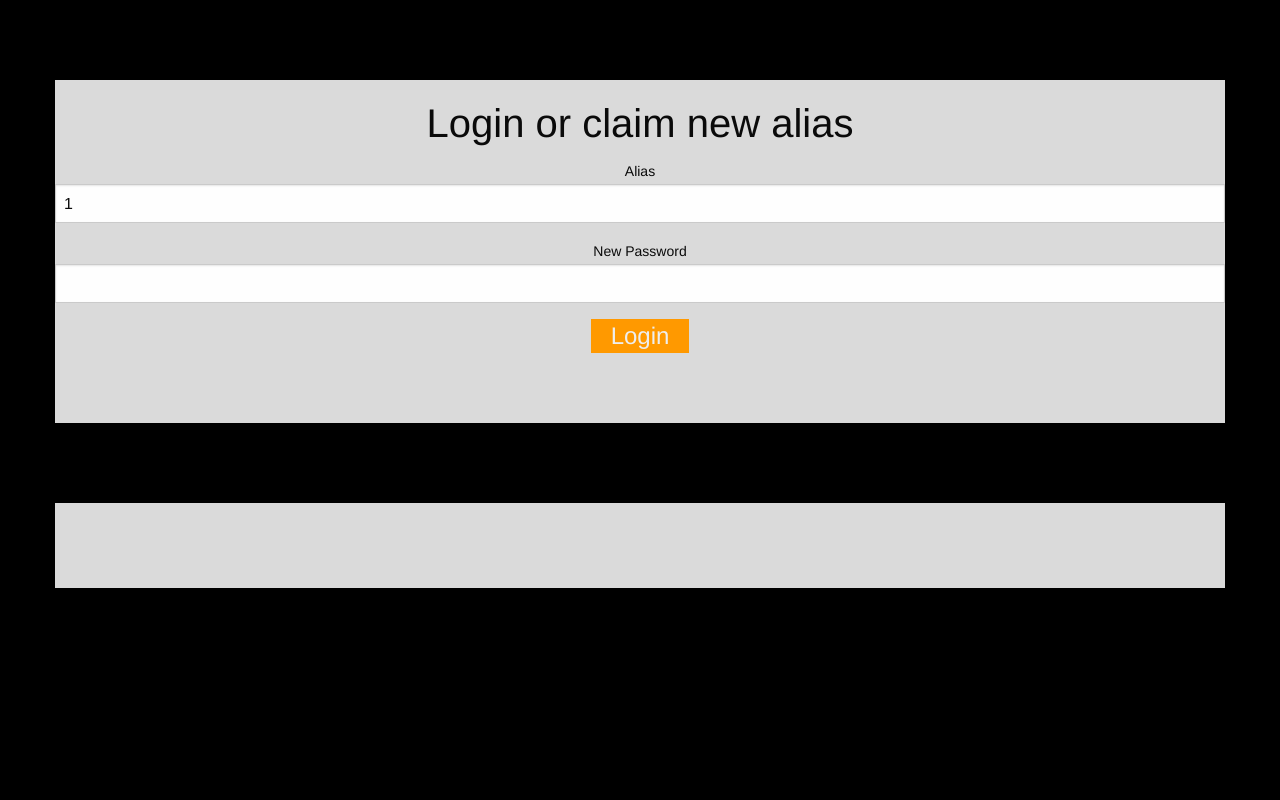
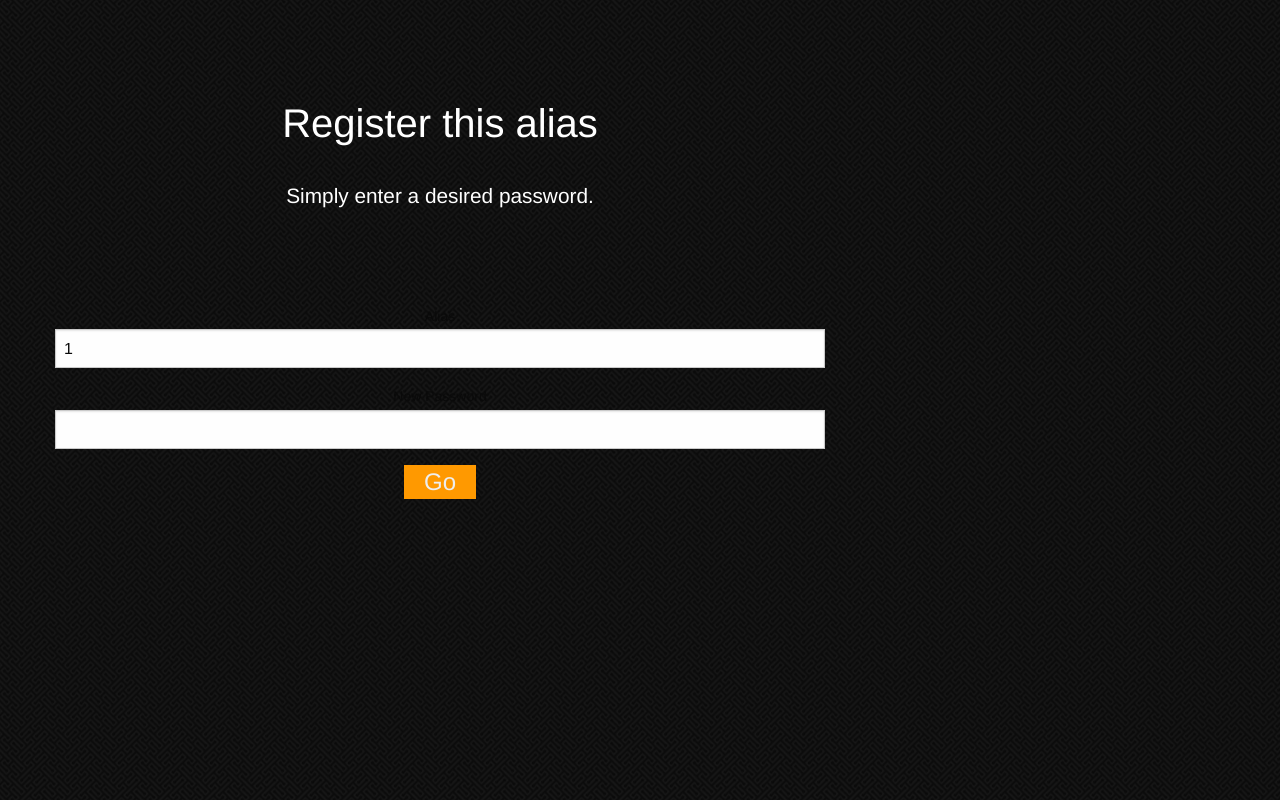
Before and after one commit to mgandham/modsecure, a Flask app: page /1 in a window 1280 px wide. Run offline with Flask 2, Linux system fonts and the light colour scheme; data that the repository does not hold is empty.

Commit message:
styling frenzy

```diff
--- a/static/css/app.css
+++ b/static/css/app.css
@@ -4,25 +4,61 @@ body, html {
 	width: 100%;
 }
 
+table {
+	border: none;
+	outline: none;
+	cellspacing="0";
+	cellpadding="0";
+	border-collapse: collapse;
+}
+
+tr {
+	background-image: url('pw_maze_black.png');
+	background-repeat: repeat;
+	border: none;
+}
+
+
 body {
-	background: black;
-/*url("http://i.imgur.com/SMF6Jo8.jpg") no-repeat fixed center center;*/
+	background-image: url('pw_maze_black.png');
+	background-repeat: repeat;
+
+}
+
+h2 {
+	color: white;
+}
+
+.homelink {
+	color: white;
+	float: left;
+	padding-left:8px;
+}
+
+.loginlink {
+	color: white;
+	float: right;
+	padding-right:8px;
 }
 
 .panel {
 	margin-top: 80px;
 	text-align: center;
-	background-color: rgba(242, 242, 242, 0.9);
 	padding: 15px 0px 70px 0px;
 }
 
 .panel h1 {
 	font-size: 3rem;
+	color: white;
 }
 
 .panel p {
 	font-size: 1.3rem;
 	padding: 20px 0px;
+}
+
+p {
+	color: white;
 }
 
 button {
--- a/templates/base.html
+++ b/templates/base.html
@@ -9,24 +9,21 @@
 </head>
 <body>
 
-	{% block header %}{% endblock %}
-
-	{% block editor %}{% endblock %}
+	{% block header %}
+	<div style="clear: both;">
+	<div class="homelink">
+		<a href="/">modsecure.com</a>
+	</div>
+	<div class="loginlink">
+		<a href="/login">Login</a>
+	</div>
+	</div>
+	{% endblock %}
 
 	<div class="row">
-		<div class="large-12 columns">
+		<div class="large-8 columns">
 			<div class="panel">
 				{% block body %}{% endblock %}
-			</div>
-		</div>
-	</div>
-
-	{% block claim %}{% endblock %}
-
-	<div class="row">
-		<div class="large-12 columns">
-			<div class="panel">
-				{% block footer %}{% endblock %}
 			</div>
 		</div>
 	</div>
--- a/templates/login.html
+++ b/templates/login.html
@@ -1,8 +1,15 @@
 {% extends "base.html" %}
 {% block title %}Login{% endblock %}
+{% block header %}
+{% endblock %}
 {% block body %}
-<h2>Login or claim new alias</h2>
-
+{% if form.plaintext.data != None %}
+<h2>Register this alias</h2>
+<p>Simply enter a desired password.<p>
+{% else %}
+<h2>Sign in</h2>
+<p>Enter your alias and password.<p>
+{% endif %}
 <form action="/login" method="POST">
 	{{ form.csrf_token }}
 	<div>
@@ -13,6 +20,6 @@
 		{{ form.password.label }}
 		{{ form.password }}
 	</div>
-	<button class="search-button" type="submit">Login</button>
+	<button class="search-button" type="submit">Go</button>
 </form>
 {% endblock %}
--- a/templates/profile.html
+++ b/templates/profile.html
@@ -1,5 +1,5 @@
 {% extends "base.html" %}
-{% block title %}{{beta.plaintext}}{% endblock %}
+{% block title %}/{{beta.plaintext}}{% endblock %}
 {% block body %}
-<h1>{{beta.plaintext}}</h1>
+<h1>/{{beta.plaintext}}</h1>
 {% endblock %}
```
Also changed, not shown: templates/home.html (+5 -2 lines), static/css/pw_maze_black.png (added).
